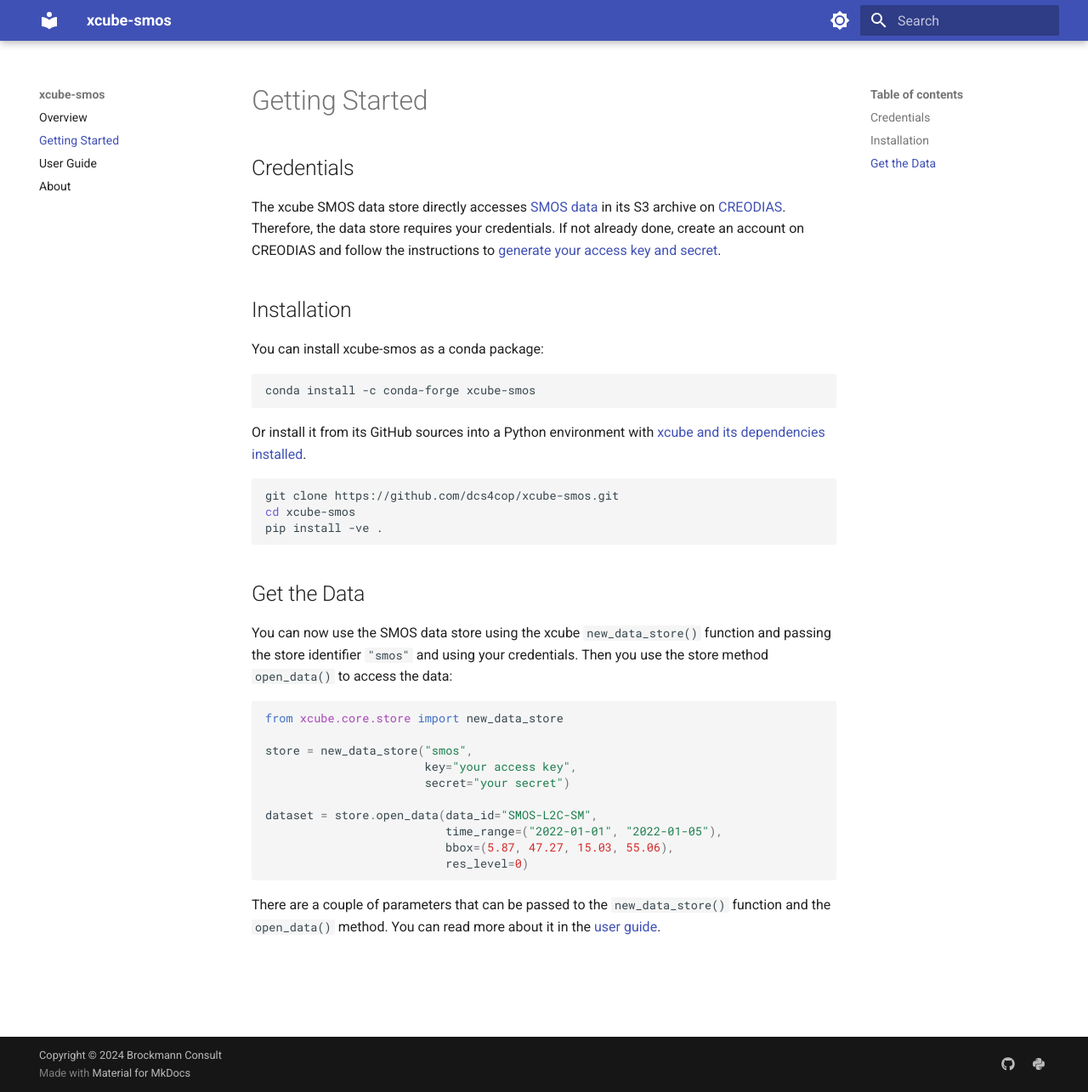
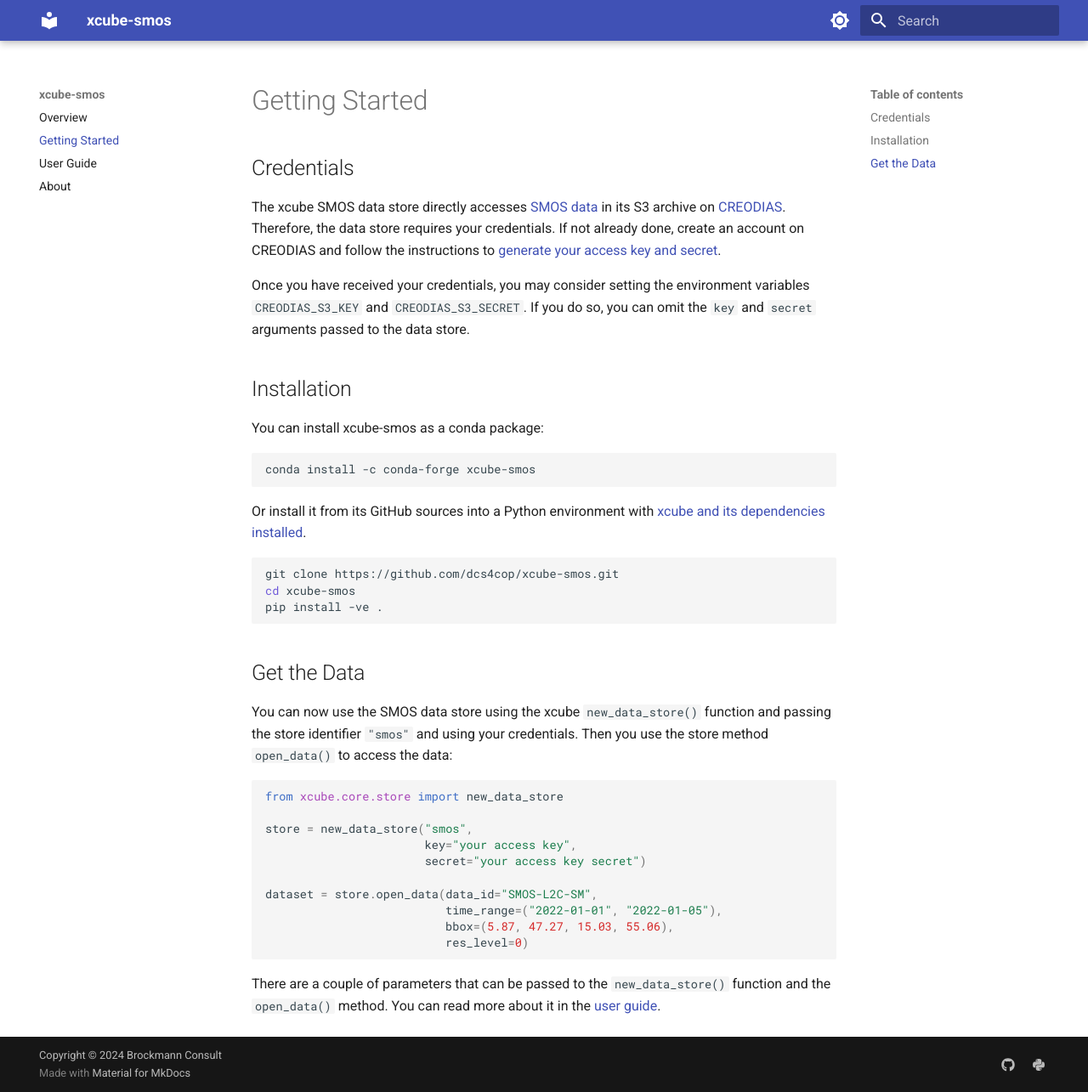
Before and after one commit to xcube-dev/xcube-smos, an MkDocs documentation site: the page built from docs/start.md, in a window 1280 px wide and 1285 px high. Shown: the whole window at 85% size. Built offline with MkDocs 1.6.1 and Material for MkDocs 9.7.7, drawn with Linux system fonts in a browser that asks for light colours.

```diff
--- a/docs/start.md
+++ b/docs/start.md
@@ -8,6 +8,10 @@ The xcube SMOS data store directly accesses
 credentials. If not already done, create an account on CREODIAS and follow
 the instructions to
 [generate your access key and secret](https://creodias.docs.cloudferro.com/en/latest/general/How-to-generate-ec2-credentials-on-Creodias.html).
+
+Once you have received your credentials, you may consider setting the environment
+variables `CREODIAS_S3_KEY` and `CREODIAS_S3_SECRET`. If you do so,
+you can omit the `key` and `secret` arguments passed to the data store.
 
 ## Installation
 
@@ -37,7 +41,7 @@ from xcube.core.store import new_data_store
 
 store = new_data_store("smos",
                        key="your access key",
-                       secret="your secret")
+                       secret="your access key secret")
 
 dataset = store.open_data(data_id="SMOS-L2C-SM",
                           time_range=("2022-01-01", "2022-01-05"),
```
Also changed, not shown: docs/guide.md (+4 -0 lines).
